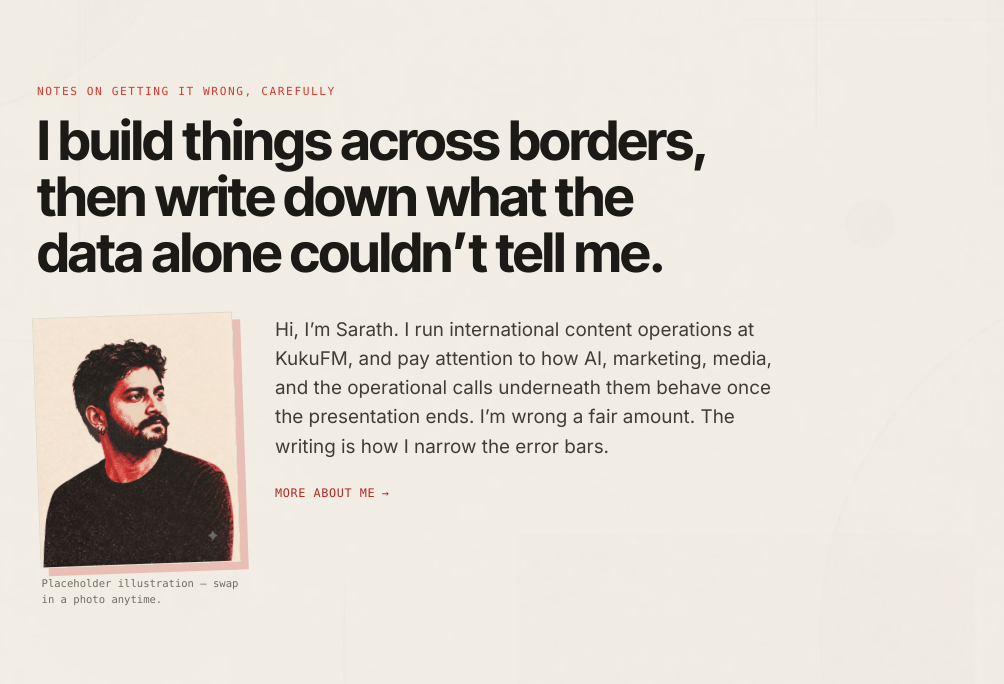
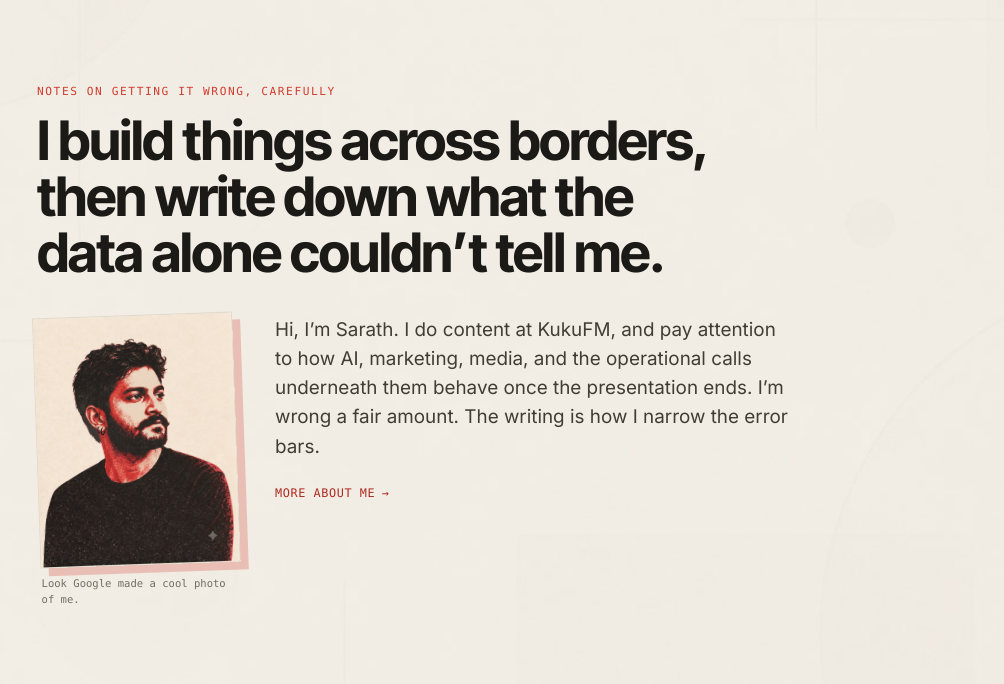
Before and after one commit to FallM00n/marginoferror.in, an Eleventy site: page src/index.njk in a window 1280 px wide. Shown: the part 69-753 px from the top of the page, without its empty margins (135-1139 px from the left). Built offline with nearby package versions, Linux system fonts and the light colour scheme; Eleventy itself is replaced by a stand-in of ours; files that its build step writes are made by us from their sources.

Commit message:
Update figcaption and introductory paragraph

```diff
--- a/src/index.njk
+++ b/src/index.njk
@@ -10,10 +10,10 @@ permalink: /index.html
   <div class="intro-copy">
     <figure class="intro-portrait">
       <img src="/images/portrait.jpg" alt="Portrait of Sarath Chandra Yanamandra" width="900" height="1125">
-      <figcaption>Placeholder illustration &mdash; swap in a photo anytime.</figcaption>
+      <figcaption>Look Google made a cool photo of me.</figcaption>
     </figure>
     <div>
-      <p>Hi, I&rsquo;m Sarath. I run international content operations at KukuFM, and pay attention to how AI, marketing, media, and the operational calls underneath them behave once the presentation ends. I&rsquo;m wrong a fair amount. The writing is how I narrow the error bars.</p>
+      <p>Hi, I&rsquo;m Sarath. I do content at KukuFM, and pay attention to how AI, marketing, media, and the operational calls underneath them behave once the presentation ends. I&rsquo;m wrong a fair amount. The writing is how I narrow the error bars.</p>
       <a href="/about/" class="text-link">More about me <span aria-hidden="true">&rarr;</span></a>
     </div>
   </div>
```
